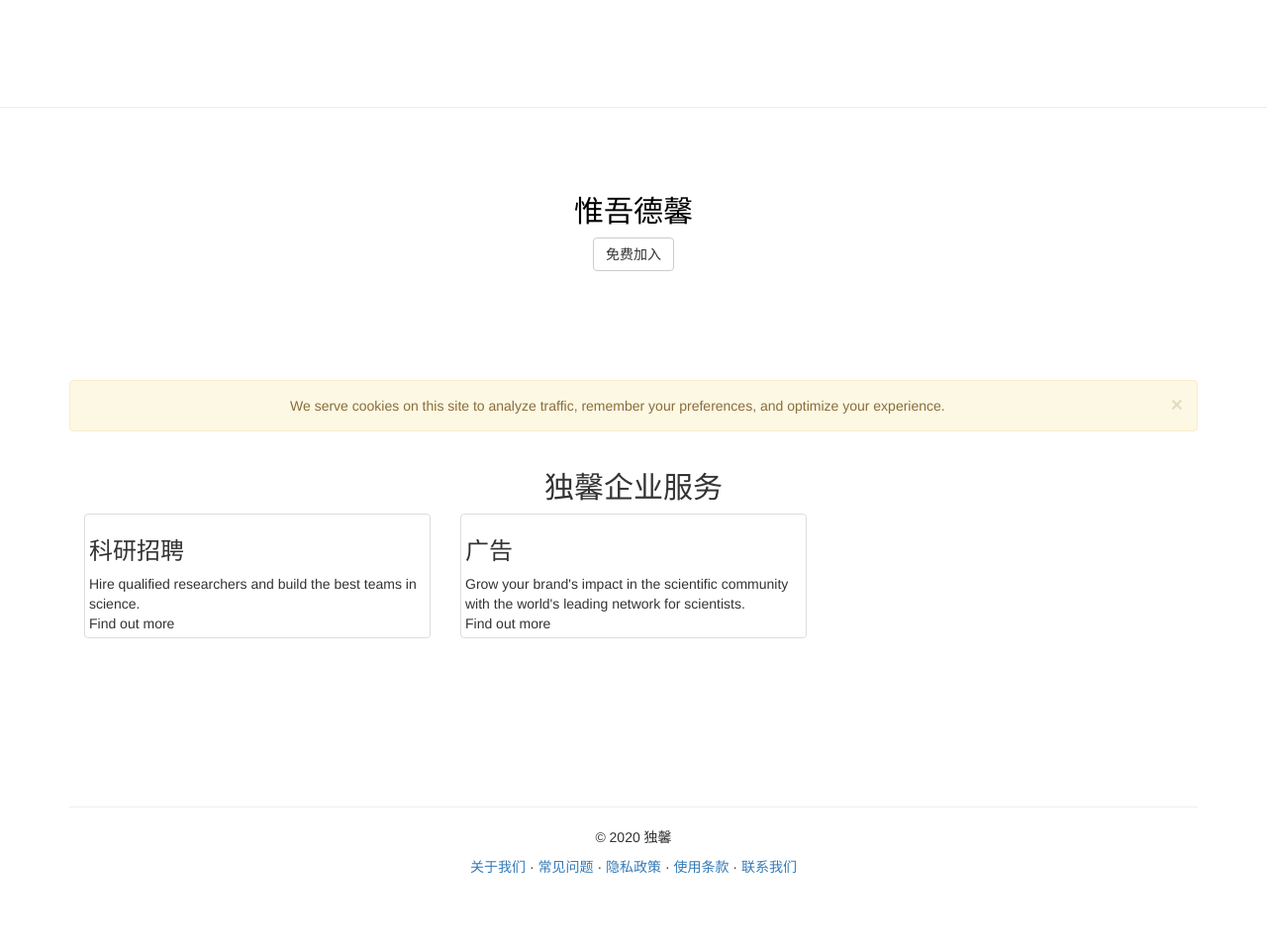
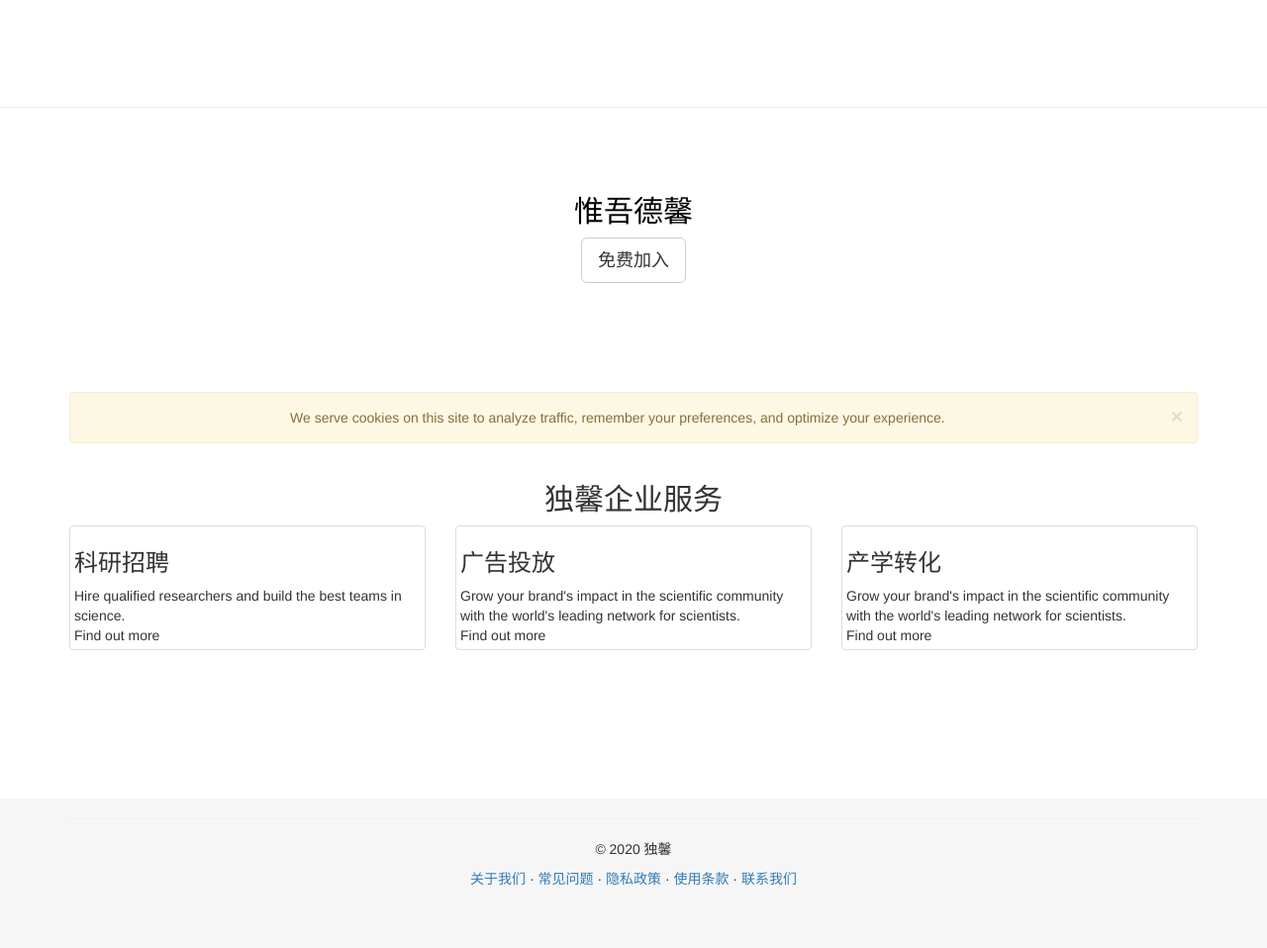
Before and after one commit to chenyuan99/paperhub, a Django app: page / in a window 1280 px wide. Shown: the part 1298-2256 px from the top of the page at 99% size. Before the commit the page ends 2181 px from the top, so only its background shows below. Run offline with Django 3.2, Linux system fonts and the light colour scheme; some libraries are stand-ins or nearby versions.

Commit message:
update stuff

```diff
--- a/hello/templates/base.html
+++ b/hello/templates/base.html
@@ -224,11 +224,24 @@
 
     .jumbotron .btn-primary {
       background: #C64600;
-      border-color: #C64600
+      border: none;
+    }
+
+    .jumbotron .button-index {
+      background-color: #4CAF50;
+      /* Green */
+      border: none;
+      color: white;
+      padding: 15px 32px;
+      text-align: center;
+      text-decoration: none;
+      display: inline-block;
+      font-size: 16px;
     }
 
     .jumbotron .btn-primary:hover {
-      background: #E87722
+      background: #E87722;
+      border: none;
     }
 
     .jumbotron p {
@@ -263,6 +276,7 @@
 
     .footer {
       margin: auto;
+      background: #f6f6f6;
       text-align: center;
       padding-bottom: 60px
     }
@@ -273,7 +287,6 @@
       color: black;
       padding-bottom: 80px
     }
-
   </style>
 
 </head>
@@ -289,8 +302,7 @@
           <span class="icon-bar"></span>
           <span class="icon-bar"></span>
         </button>
-        <a class="navbar-brand" href="/"> <img class="index-header__logo"
-            src="{% static '独馨.png' %}" alt="独馨"></a>
+        <a class="navbar-brand" href="/"> <img class="index-header__logo" src="{% static '独馨.png' %}" alt="独馨"></a>
       </div>
       <div class="collapse navbar-collapse" id="bs-example-navbar-collapse-1">
         <ul class="nav navbar-nav">
--- a/hello/templates/check-in.html
+++ b/hello/templates/check-in.html
@@ -3,6 +3,7 @@
 {% block content %}
 
 <div class="jumbotron text-center">
+        <div class="clear"></div>
         <div class="container">
                 <h1>Visitor Clock In</h1>
         </div>
--- a/hello/templates/check-out.html
+++ b/hello/templates/check-out.html
@@ -3,6 +3,7 @@
 {% block content %}
 
 <div class="jumbotron text-center">
+        <div class="clear"></div>
         <div class="container">
                 <h1>Visitor Clock out</h1>
         </div>
--- a/hello/templates/index.html
+++ b/hello/templates/index.html
@@ -45,7 +45,7 @@
 <div class="jumbotron text-center">
         <div class="container">
                 <h2>惟吾德馨</h2>
-                <button class="btn btn-default">免费加入</button>
+                <button class="btn btn-lg  btn-default">免费加入</button>
         </div>
 </div>
 <div class="container ">
@@ -58,6 +58,7 @@
 </div>
 <div class="container">
         <h2 class="text-center">独馨企业服务</h2>
+        <div class="row">
                 <div class="col-sm-3 col-md-4">
                         <div class="thumbnail">
                                 <h3 class="index-footer__text">科研招聘</h3>
@@ -69,7 +70,19 @@
                 <div class="col-sm-6 col-md-4">
                         <div class="thumbnail">
                                 <div class="index-footer__info">
-                                <h3 class="index-footer__text">广告</h3>
+                                        <h3 class="index-footer__text">广告投放</h3>
+                                        <div class="index-footer__subtext">Grow your brand&#x27;s impact in the
+                                                scientific community with the world&#x27;s leading network for
+                                                scientists.</div><span class="index-footer__btn"><span
+                                                        class="index-footer__btn-label">Find out
+                                                        more</span></span>
+                                </div>
+                        </div>
+                </div>
+                <div class="col-sm-6 col-md-4">
+                        <div class="thumbnail">
+                                <div class="index-footer__info">
+                                        <h3 class="index-footer__text">产学转化</h3>
                                         <div class="index-footer__subtext">Grow your brand&#x27;s impact in the
                                                 scientific community with the world&#x27;s leading network for
                                                 scientists.</div><span class="index-footer__btn"><span
@@ -79,5 +92,6 @@
                         </div>
                 </div>
         </div>
+</div>
 <div class="clear"></div>
 {% endblock %}
--- a/hello/templates/main/login.html
+++ b/hello/templates/main/login.html
@@ -1,6 +1,7 @@
 {% extends "base.html" %}
 {% block content %}
 <div class="jumbotron text-center">
+    <div class="clear"></div>
     <div class="container">
             <h1>登录</h1>
     </div>
```
Also changed, not shown: hello/templates/main/register.html (+5 -3 lines). Lines whose indentation alone changed are shown as unchanged.
